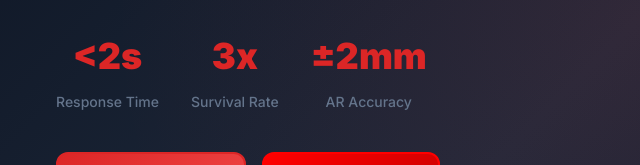
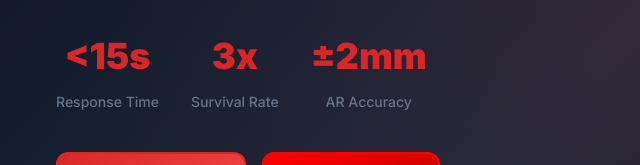
Before and after one commit to neelpatel23/Respond-XR-Portfolio, a plain HTML site: page index.html in a window 1280 px wide. Shown: the part 382-547 px from the top of the page, 0-640 px from the left. Drawn offline with Linux system fonts and the light colour scheme.

Commit message:
Update Metrics

```diff
--- a/index.html
+++ b/index.html
@@ -76,7 +76,7 @@
                 </p>
                 <div class="hero-stats">
                     <div class="stat">
-                        <div class="stat-number">&lt;2s</div>
+                        <div class="stat-number">&lt;15s</div>
                         <div class="stat-label">Response Time</div>
                     </div>
                     <div class="stat">
```
